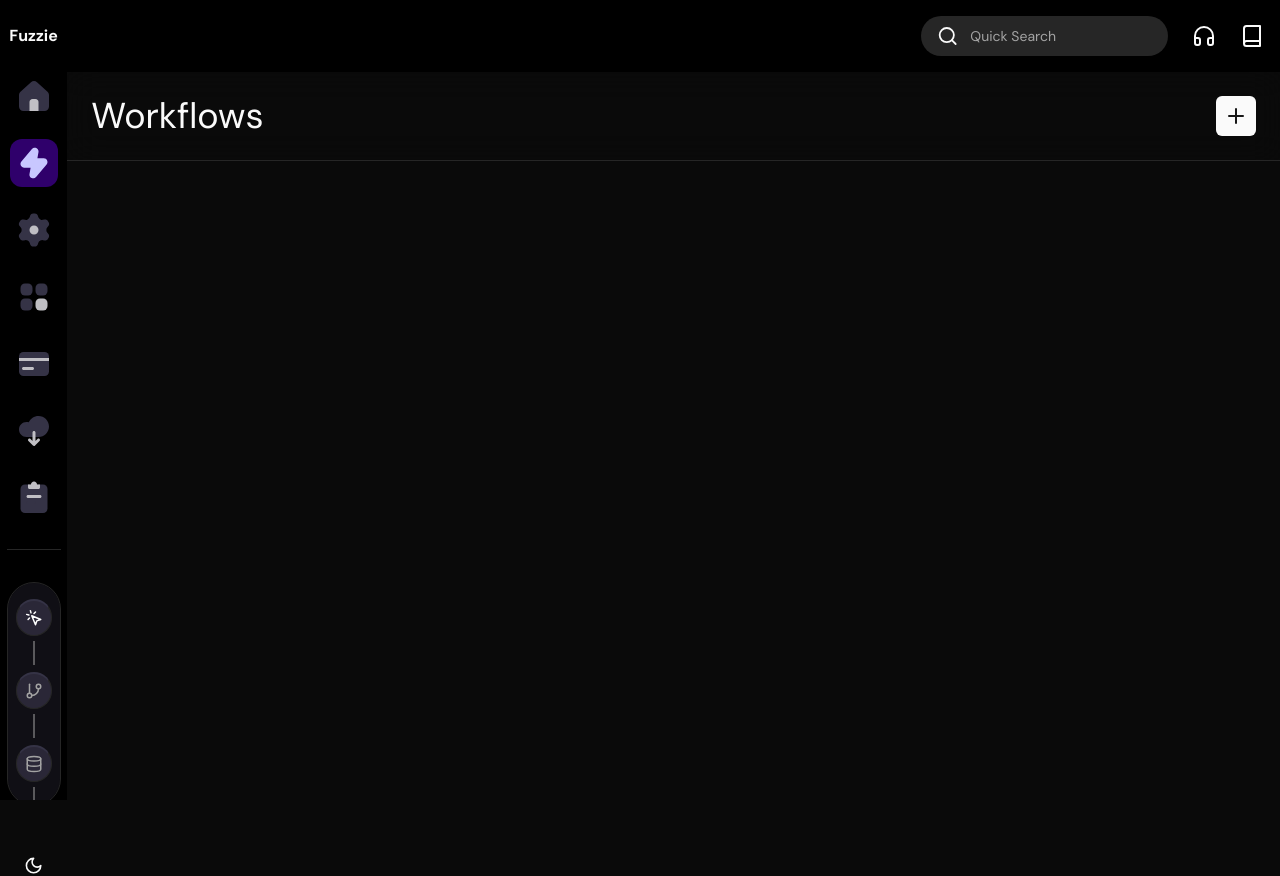
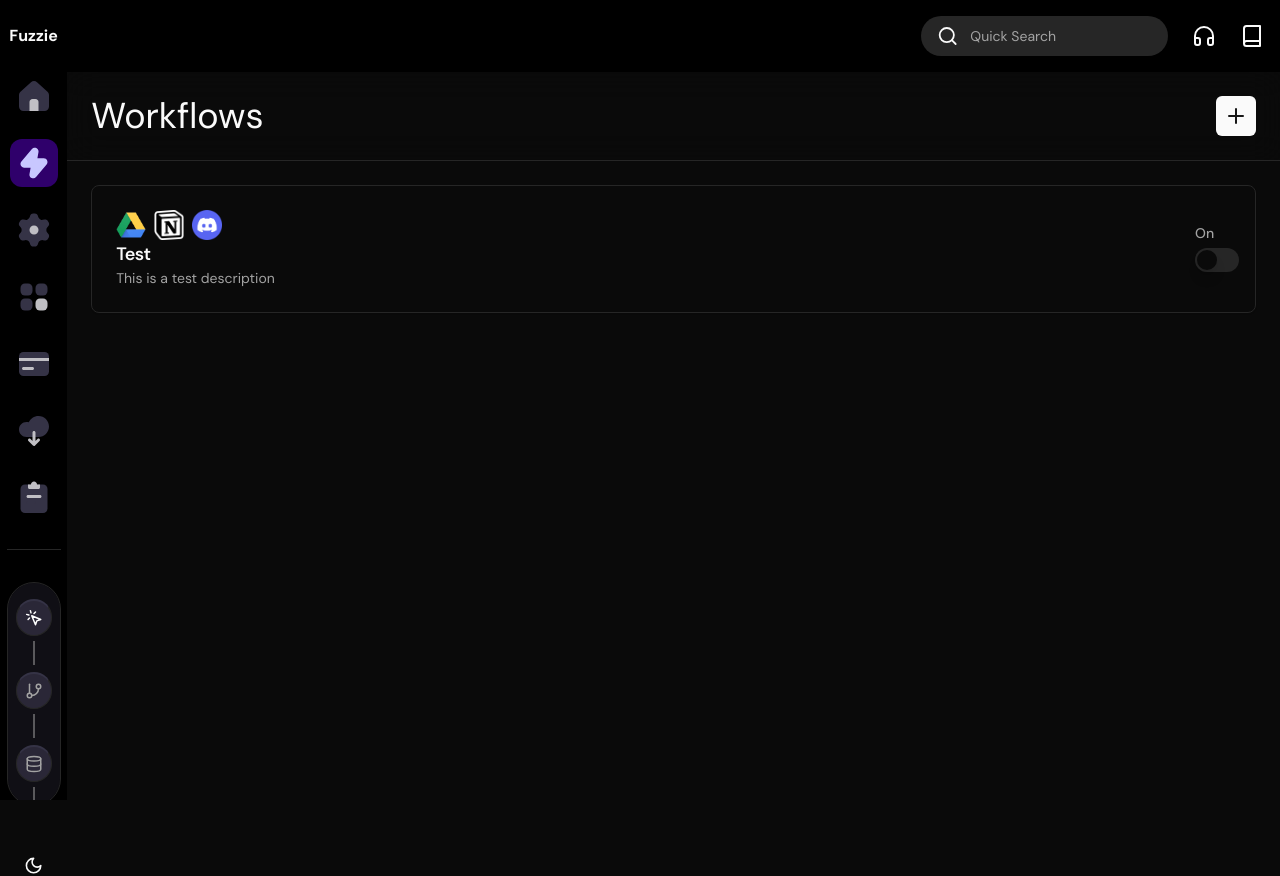
Before and after one commit to 5ecurealf/Automate-app, a Next.js app: page /workflows in a window 1280 px wide. Built offline with nearby package versions, Linux system fonts and the light colour scheme; no server answers.

Commit message:
feat(Workflow):  - beginning to render out workflows  - adding cards with images relating to nodes used within the workflow  - adding switch to the workflow cards taken from shadcn

```diff
--- a/package.json
+++ b/package.json
@@ -17,6 +17,7 @@
     "@radix-ui/react-label": "^2.0.2",
     "@radix-ui/react-separator": "^1.0.3",
     "@radix-ui/react-slot": "^1.0.2",
+    "@radix-ui/react-switch": "^1.0.3",
     "@radix-ui/react-tooltip": "^1.0.7",
     "@tsparticles/engine": "^3.3.0",
     "@tsparticles/react": "^3.0.0",
--- /dev/null
+++ b/src/app/(main)/(pages)/workflows/_components/index.tsx
@@ -0,0 +1,21 @@
+import React from "react";
+import Workflow from "./workflow";
+
+type Props = {};
+
+const Workflows = (props: Props) => {
+  return (
+    <div className="relative flex flex-col gap-4">
+      <section className="flex flex-col gap-4 p-6">
+        <Workflow
+          name="Test"
+          description="This is a test description"
+          id="123132"
+          publish={false}
+        ></Workflow>
+      </section>
+    </div>
+  );
+};
+
+export default Workflows;
--- /dev/null
+++ b/src/app/(main)/(pages)/workflows/_components/workflow.tsx
@@ -0,0 +1,69 @@
+import {
+  Card,
+  CardDescription,
+  CardHeader,
+  CardTitle,
+} from "@/components/ui/card";
+import { Label } from "@/components/ui/label";
+import { Switch } from "@/components/ui/switch";
+import Image from "next/image";
+import Link from "next/link";
+import React from "react";
+
+type Props = {
+  name: string;
+  description: string;
+  id: string;
+  publish: boolean | null;
+};
+
+const Workflow = ({ name, description, id, publish }: Props) => {
+  // WIP : wire up db
+  return (
+    <Card className="flex w-full items-center justify-between">
+      <CardHeader className="flex flex-col gap-4">
+        <Link href={`/workflows/editor/${id}`}>
+          <div className="flex flex-row gap-2">
+            <Image
+              src="/googleDrive.png"
+              alt="Google Drive"
+              height={30}
+              width={30}
+              className="object-contain"
+            />
+            <Image
+              src="/notion.png"
+              alt="Google Drive"
+              height={30}
+              width={30}
+              className="object-contain"
+            />
+            <Image
+              src="/discord.png"
+              alt="Google Drive"
+              height={30}
+              width={30}
+              className="object-contain"
+            />
+          </div>
+          <div className="">
+            <CardTitle className="text-lg">{name}</CardTitle>
+            <CardDescription>{description}</CardDescription>
+          </div>
+        </Link>
+      </CardHeader>
+      <div className="flex flex-col items-centre gap-2 p-4">
+        <Label htmlFor="airplane-mode " className="text-muted-foreground">
+          On
+        </Label>
+        <Switch
+          id="airplane-mode"
+          // onClick={onPublishFlow}
+          defaultChecked={publish!}
+        />
+      </div>
+    </Card>
+  );
+};
+
+export default Workflow;
--- a/src/app/(main)/(pages)/workflows/page.tsx
+++ b/src/app/(main)/(pages)/workflows/page.tsx
@@ -1,5 +1,6 @@
 import React from "react";
 import WorkflowButton from "./_components/workflow-button";
+import Workflows from "./_components";
 
 type Props = {};
 
@@ -10,6 +11,7 @@
         Workflows
         <WorkflowButton></WorkflowButton>
       </h1>
+      <Workflows></Workflows>
     </div>
   );
 };
--- /dev/null
+++ b/src/components/ui/switch.tsx
@@ -0,0 +1,29 @@
+"use client"
+
+import * as React from "react"
+import * as SwitchPrimitives from "@radix-ui/react-switch"
+
+import { cn } from "@/lib/utils"
+
+const Switch = React.forwardRef<
+  React.ElementRef<typeof SwitchPrimitives.Root>,
+  React.ComponentPropsWithoutRef<typeof SwitchPrimitives.Root>
+>(({ className, ...props }, ref) => (
+  <SwitchPrimitives.Root
+    className={cn(
+      "peer inline-flex h-6 w-11 shrink-0 cursor-pointer items-center rounded-full border-2 border-transparent transition-colors focus-visible:outline-none focus-visible:ring-2 focus-visible:ring-ring focus-visible:ring-offset-2 focus-visible:ring-offset-background disabled:cursor-not-allowed disabled:opacity-50 data-[state=checked]:bg-primary data-[state=unchecked]:bg-input",
+      className
+    )}
+    {...props}
+    ref={ref}
+  >
+    <SwitchPrimitives.Thumb
+      className={cn(
+        "pointer-events-none block h-5 w-5 rounded-full bg-background shadow-lg ring-0 transition-transform data-[state=checked]:translate-x-5 data-[state=unchecked]:translate-x-0"
+      )}
+    />
+  </SwitchPrimitives.Root>
+))
+Switch.displayName = SwitchPrimitives.Root.displayName
+
+export { Switch }
```
Also changed, not shown: 1 other file (tests, documents, lock files or other folders).
